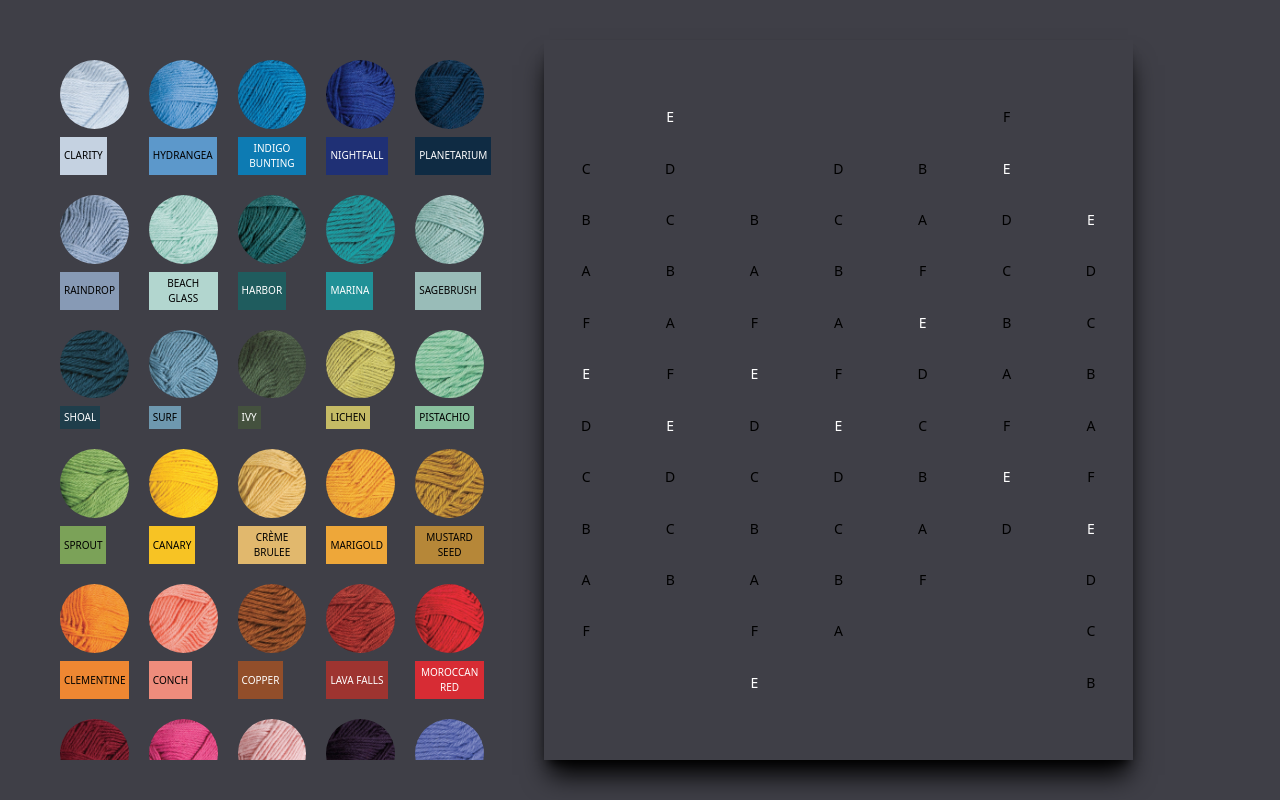
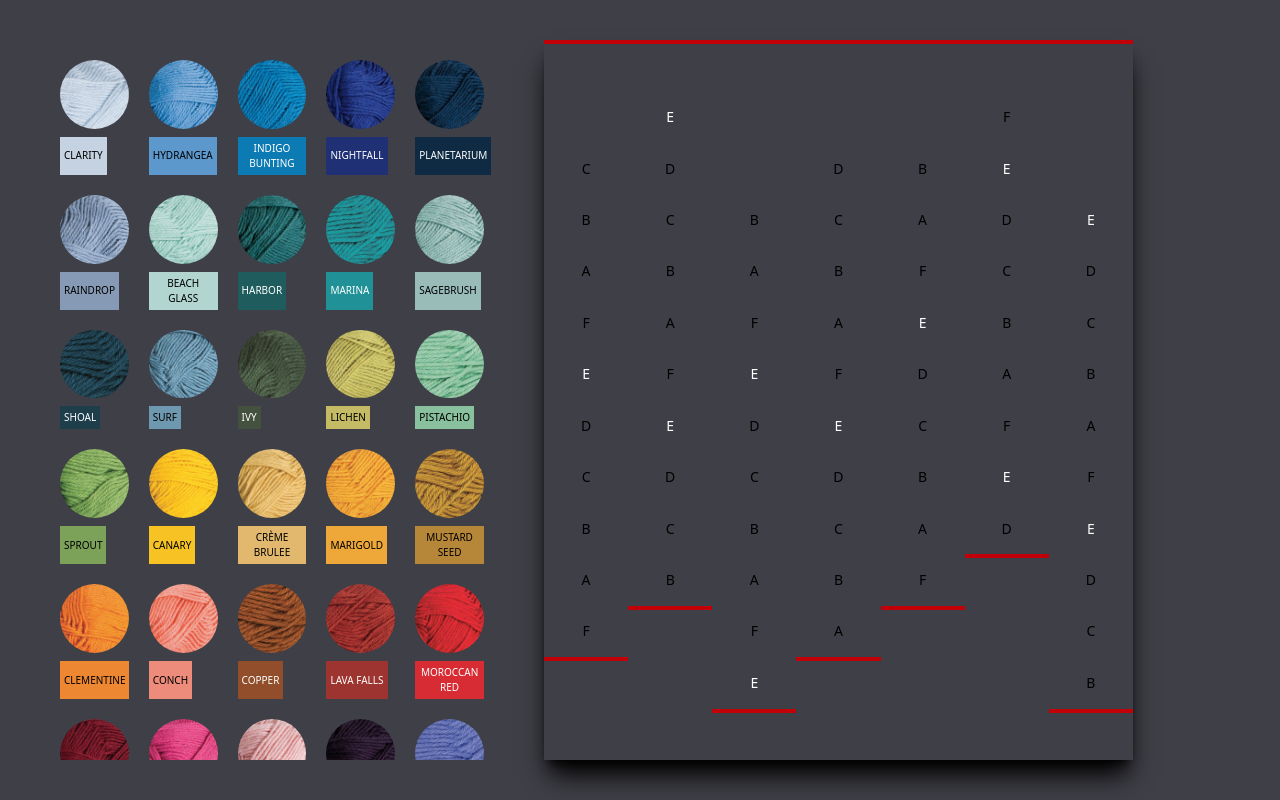
Before and after one commit to aweidele-projects/blanket-pattern, a React (Vite) app: page / in a window 1280 px wide. Both pictures are taken after a click on the button 586 px from the left and 91 px from the top of the page. Built offline with nearby package versions, Linux system fonts and the light colour scheme.

Commit message:
set color via yarn

```diff
--- a/src/App.jsx
+++ b/src/App.jsx
@@ -1,15 +1,18 @@
 import { Blanket } from "./components/Blanket";
+import { BlanketProvider } from "./components/BlanketContext";
 import { ColorSelector } from "./components/ColorSelector";
 function App() {
   return (
     <>
       <div className="p-10 flex items-stretch gap-10 max-w-7xl m-auto max-h-screen">
+        <BlanketProvider>
           <div className="w-2/5">
             <ColorSelector />
           </div>
           <div className="w-3/5">
             <Blanket />
           </div>
+        </BlanketProvider>
       </div>
     </>
   );
--- a/src/components/Blanket.jsx
+++ b/src/components/Blanket.jsx
@@ -1,14 +1,13 @@
-import { useState } from "react";
-import { pattern, colors, patternColumns } from "../inc/pattern";
+import { useContext } from "react";
+import { BlanketContext } from "./BlanketContext";
+import { pattern, patternColumns } from "../inc/pattern";
 import products from "../inc/products.json";
 import { Swatch } from "./Swatch";
 const swatches = patternColumns(pattern);
 
 export const Blanket = () => {
-  const [patternColors, setPatternColors] = useState(colors);
-  const [colorPickerOpen, setColorPickerOpen] = useState(false);
+  const { patternColors } = useContext(BlanketContext);
   const swatchColors = Object.fromEntries(Object.entries(patternColors).map(([key, productId]) => [key, products.find((product) => product.id === productId)?.color || null]));
-  console.log(swatches);
 
   return (
     <>
--- a/src/components/BlanketContext.jsx
+++ b/src/components/BlanketContext.jsx
@@ -3,6 +3,22 @@
 import { colors } from "../inc/pattern";
 
 export const BlanketProvider = ({ children }) => {
-  const [swatchColors, setSwatchColors] = useState(colors);
-  return <BlanketContext.Provider value={{ swatchColors }} />;
+  const [patternColors, setPatternColors] = useState(colors);
+  const [selectedColor, setSelectedColor] = useState(false);
+
+  const handleToggleColor = (swatchColor) => {
+    setSelectedColor((prev) => (prev === swatchColor ? false : swatchColor));
+  };
+
+  const handleSetPatternColor = (swatchColor, yarnId) => {
+    setPatternColors((prev) => {
+      return {
+        ...prev,
+        [swatchColor]: yarnId,
+      };
+    });
+    setSelectedColor(false);
+  };
+
+  return <BlanketContext.Provider value={{ patternColors, selectedColor, handleToggleColor, handleSetPatternColor }}>{children}</BlanketContext.Provider>;
 };
--- a/src/components/ColorSelector.jsx
+++ b/src/components/ColorSelector.jsx
@@ -1,14 +1,21 @@
+import { useContext } from "react";
 import products from "../inc/products.json";
 import { YarnColor } from "./YarnColor";
+import { BlanketContext } from "./BlanketContext";
 
 export const ColorSelector = () => {
+  const { selectedColor } = useContext(BlanketContext);
   return (
     <div className="h-full overflow-auto p-5">
-      <div className="grid grid-cols-5 gap-5">
-        {products.map((product) => (
-          <YarnColor key={product.name} yarn={product} />
-        ))}
-      </div>
+      {selectedColor ? (
+        <div className="grid grid-cols-5 gap-5">
+          {products.map((product) => (
+            <YarnColor key={product.name} yarn={product} />
+          ))}
+        </div>
+      ) : (
+        <p>Select a color</p>
+      )}
     </div>
   );
 };
--- a/src/components/Swatch.jsx
+++ b/src/components/Swatch.jsx
@@ -1,17 +1,21 @@
-import { useState } from "react";
+import { useContext, useState } from "react";
 import { HexColorPicker } from "react-colorful";
 // import { HslColorPicker } from "react-colorful";
-
+import { BlanketContext } from "./BlanketContext";
 import { getTextColor } from "../inc/pattern";
 
 export const Swatch = ({ color, swatch }) => {
-  // console.log(swatch);
+  const { selectedColor, handleToggleColor } = useContext(BlanketContext);
+
+  const sBorder = selectedColor === swatch.color ? " border-t-2 border-b-2 border-red-700" : "";
+  const lBorder = selectedColor === swatch.color ? " border-l-2" : "";
+  const rBorder = selectedColor === swatch.color ? " border-r-2" : "";
 
   return (
     <div className="relative" style={{ gridColumn: swatch.column, gridRow: `${swatch.row} / ${swatch.row + swatch.span}` }}>
-      <button className="cursor-pointer flex relative h-full w-full">
-        <div className="grow -skew-y-25" style={{ backgroundColor: color }}></div>
-        <div className="grow skew-y-25" style={{ backgroundColor: color }}></div>
+      <button className="cursor-pointer flex relative h-full w-full" onClick={() => handleToggleColor(swatch.color)}>
+        <div className={`grow -skew-y-25${sBorder}${lBorder}`} style={{ backgroundColor: color }}></div>
+        <div className={`grow skew-y-25${sBorder}${rBorder}`} style={{ backgroundColor: color }}></div>
         {swatch.color !== "N" && <div className={`absolute text-sm top-0 left-0 w-full h-full flex items-center justify-center ${getTextColor(color)}`}>{swatch.color}</div>}
       </button>
     </div>
--- a/src/components/YarnColor.jsx
+++ b/src/components/YarnColor.jsx
@@ -1,8 +1,12 @@
+import { useContext } from "react";
+import { BlanketContext } from "./BlanketContext";
 import { getTextColor } from "../inc/pattern";
 
 export const YarnColor = ({ yarn }) => {
+  const { selectedColor, handleSetPatternColor } = useContext(BlanketContext);
   return (
-    <button className="text-[10px] text-white uppercase flex flex-col justify-start gap-2 cursor-pointer">
+    <>
+      <button onClick={() => handleSetPatternColor(selectedColor, yarn.id)} className="text-[10px] text-white uppercase flex flex-col justify-start gap-2 cursor-pointer">
         <div className="rounded-full overflow-hidden">
           <img src={`/images/${yarn.image}`} />
         </div>
@@ -10,5 +14,6 @@
           <span className={getTextColor(yarn.color)}>{yarn.name}</span>
         </div>
       </button>
+    </>
   );
 };
```
Lines whose indentation alone changed are shown as unchanged.
